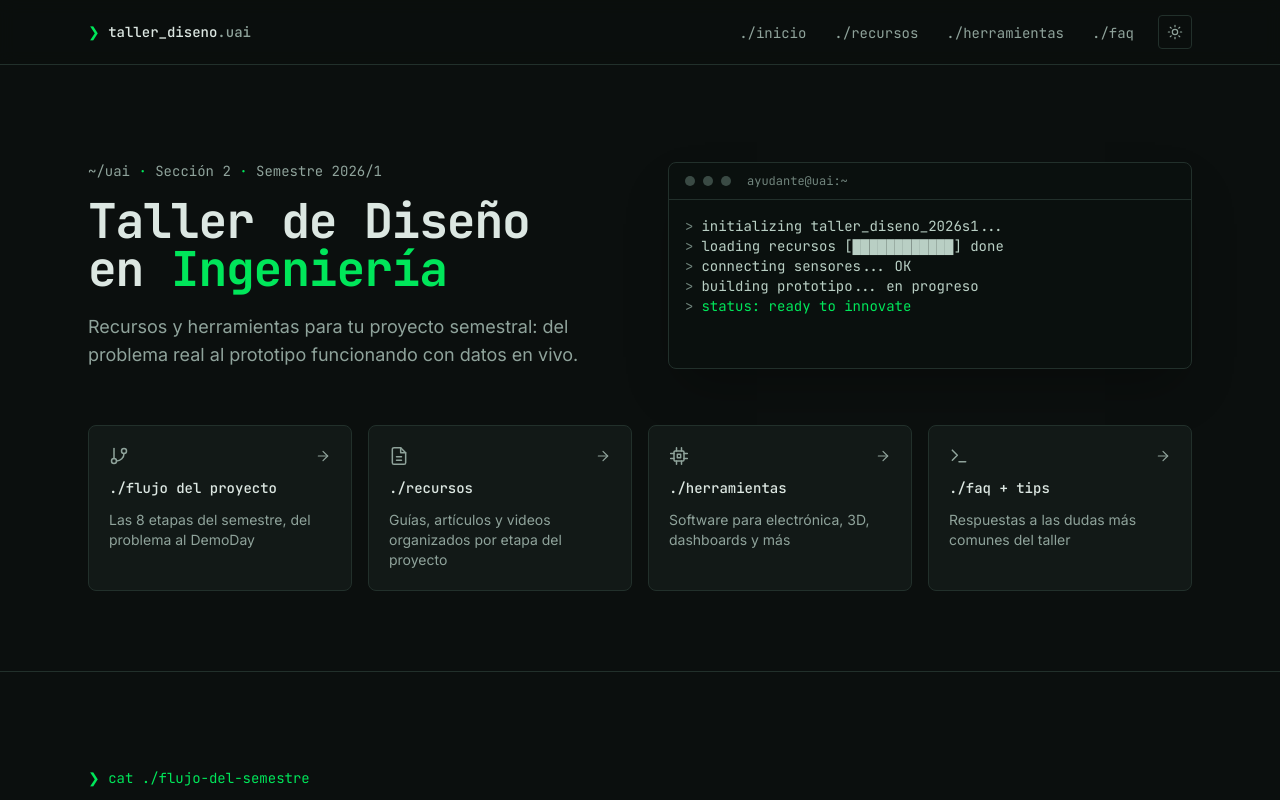
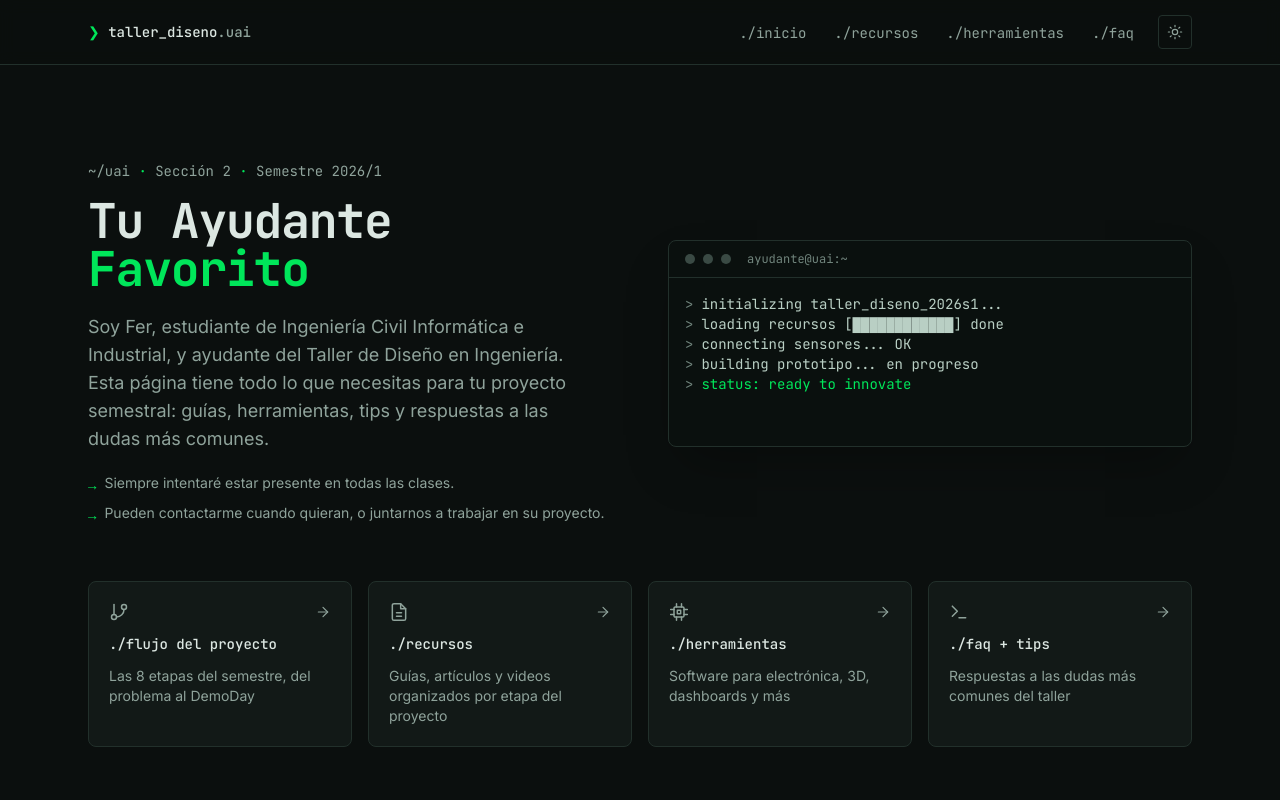
Before and after one commit to ferjomendez/Tu-Ayudante-Favorito, a React (Vite) app: page / in a window 1280 px wide. Shown: the top 800 px of the page. Built offline with nearby package versions, Linux system fonts and the light colour scheme.

Commit message:
Hero personalizado: título Tu Ayudante Favorito, presentación y disponibilidad

```diff
--- a/src/components/Hero.jsx
+++ b/src/components/Hero.jsx
@@ -40,13 +40,25 @@ export default function Hero() {
             <span className="text-accent">·</span> Semestre 2026/1
           </p>
           <h1 className="font-mono text-4xl font-bold leading-tight tracking-tight sm:text-5xl">
-            Taller de Diseño en{' '}
-            <span className="text-accent">Ingeniería</span>
+            Tu Ayudante{' '}
+            <span className="text-accent">Favorito</span>
           </h1>
           <p className="mt-5 max-w-lg text-lg text-muted">
-            Recursos y herramientas para tu proyecto semestral: del problema real al
-            prototipo funcionando con datos en vivo.
+            Soy Fer, estudiante de Ingeniería Civil Informática e Industrial, y
+            ayudante del Taller de Diseño en Ingeniería. Esta página tiene todo lo
+            que necesitas para tu proyecto semestral: guías, herramientas, tips y
+            respuestas a las dudas más comunes.
           </p>
+          <div className="mt-5 flex flex-col gap-2">
+            <p className="flex items-start gap-2 text-sm text-muted">
+              <span className="mt-0.5 font-mono text-accent">→</span>
+              Siempre intentaré estar presente en todas las clases.
+            </p>
+            <p className="flex items-start gap-2 text-sm text-muted">
+              <span className="mt-0.5 font-mono text-accent">→</span>
+              Pueden contactarme cuando quieran, o juntarnos a trabajar en su proyecto.
+            </p>
+          </div>
         </Reveal>
 
         <Reveal delay={150}>
```
